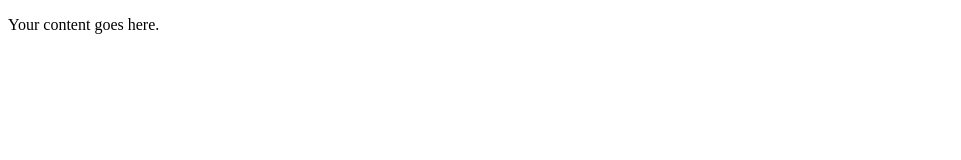
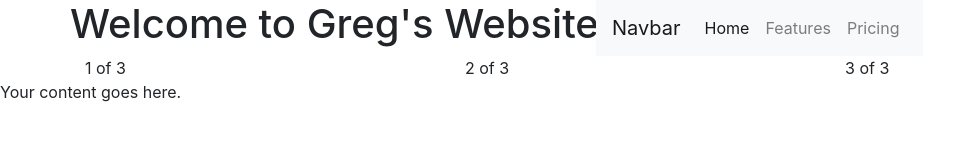
Before and after one commit to iu-msis/basic-html-nsnewkir, a plain HTML site: page public/index.html in a window 1280 px wide. Shown: the whole page, without its empty margins (0-961 px from the left). Drawn offline with nearby package versions, Linux system fonts and the light colour scheme.

Commit message:
Entered bootstrap CSS for all pages. First test of Navbar.

```diff
--- a/public/index.html
+++ b/public/index.html
@@ -2,9 +2,49 @@
 <html>
 <head>
   <title>My Page Title</title>
+  <link rel="stylesheet" href="https://stackpath.bootstrapcdn.com/bootstrap/4.3.1/css/bootstrap.min.css" integrity="sha384-ggOyR0iXCbMQv3Xipma34MD+dH/1fQ784/j6cY/iJTQUOhcWr7x9JvoRxT2MZw1T" crossorigin="anonymous">
   <link rel="stylesheet" href="/css/site.css">
 </head>
 <body>
+  <div class="container">
+  <header class = "row">
+    <div class = "col-xs-12">
+      <h1>Welcome to Greg's Website!</h1>
+    </div>
+    <div class="row">
+      <nav class="navbar navbar-expand-lg navbar-light bg-light">
+        <a class="navbar-brand" href="#">Navbar</a>
+        <button class="navbar-toggler" type="button" data-toggle="collapse" data-target="#navbarNav" aria-controls="navbarNav" aria-expanded="false" aria-label="Toggle navigation">
+          <span class="navbar-toggler-icon"></span>
+        </button>
+        <div class="collapse navbar-collapse" id="navbarNav">
+          <ul class="navbar-nav">
+            <li class="nav-item active">
+              <a class="nav-link" href="#">Home <span class="sr-only">(current)</span></a>
+            </li>
+            <li class="nav-item">
+              <a class="nav-link" href="#">Features</a>
+            </li>
+            <li class="nav-item">
+              <a class="nav-link" href="#">Pricing</a>
+            </li>
+          </ul>
+        </div>
+      </nav>
+    </div>
+  </header>
+  <div class="row">
+    <div class="col">
+      1 of 3
+    </div>
+    <div class="col">
+      2 of 3
+    </div>
+    <div class="col">
+      3 of 3
+    </div>
+  </div>
+</div>
 <p>Your content goes here.</p>
 </body>
 </html>
```
Also changed, not shown: public/books.html (+1 -0 lines), public/user.html (+1 -0 lines).
